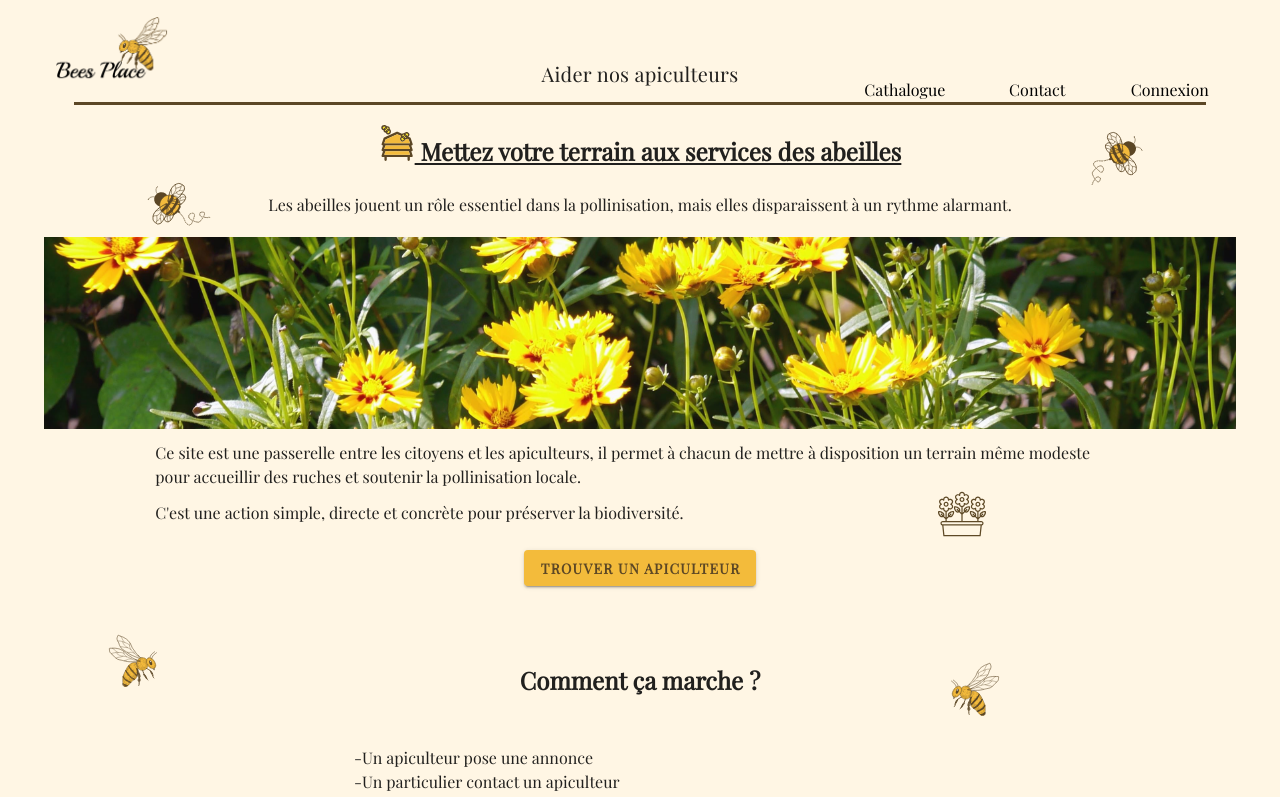
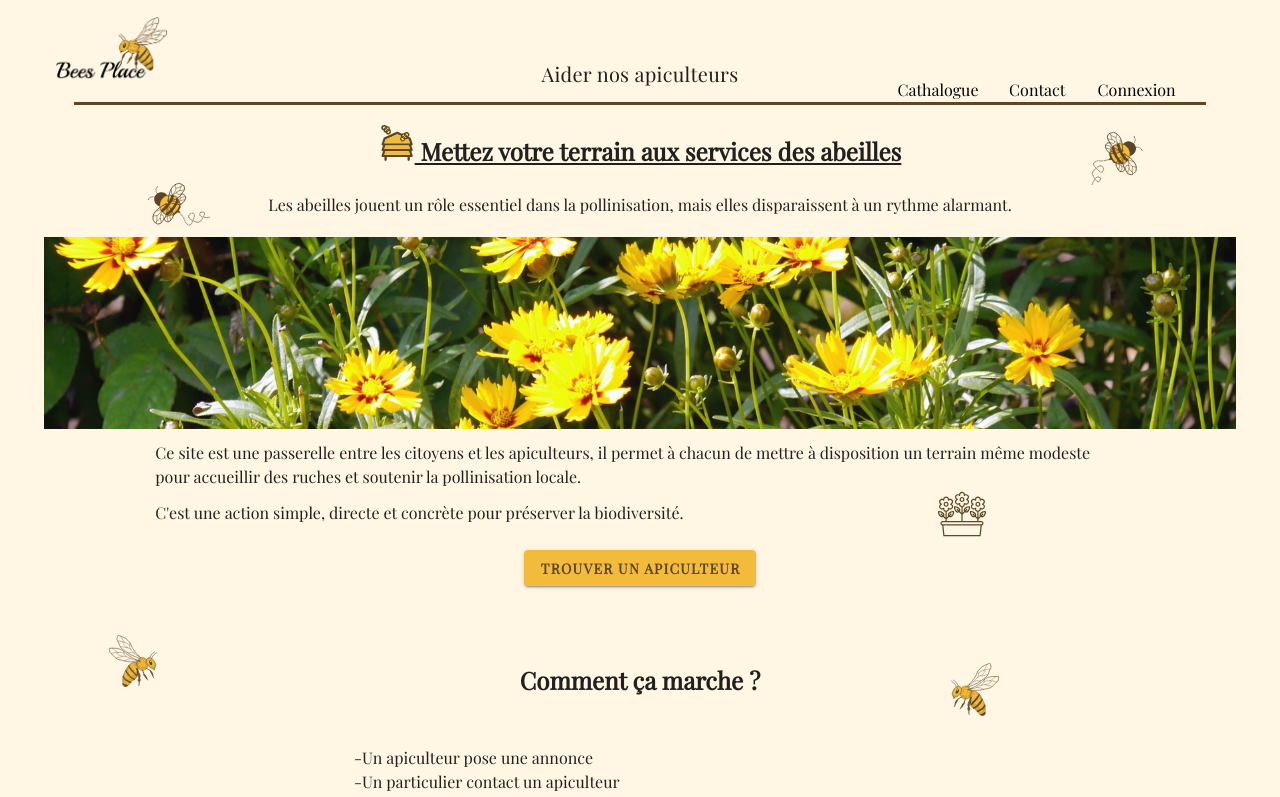
Before and after one commit to GeraudClmt/BeesPlaceFront, a Vue app: page /forgot in a window 1280 px wide. Shown: the top 797 px of the page. Built offline with nearby package versions, Linux system fonts and the light colour scheme.

Commit message:
Ajustement responsivité  du menu de la navbar

```diff
--- a/src/components/NavBar.vue
+++ b/src/components/NavBar.vue
@@ -46,7 +46,7 @@ const removeAccessToken = () => {
         <p class="text-h6">Aider nos apiculteurs</p>
       </v-col>
       <v-col
-        v-if="screenWidth < 600"
+        v-if="screenWidth < 1000"
         cols="4"
         class="d-flex justify-end align-end"
       >
@@ -85,7 +85,7 @@ const removeAccessToken = () => {
       <v-col v-else cols="4" class="d-flex align-end">
         <v-row class="d-flex justify-center align-end text-center">
           <v-col
-            cols="4"
+            cols="3"
             class="pa-0"
             v-for="(item, index) in routeList"
             :key="index"
```
